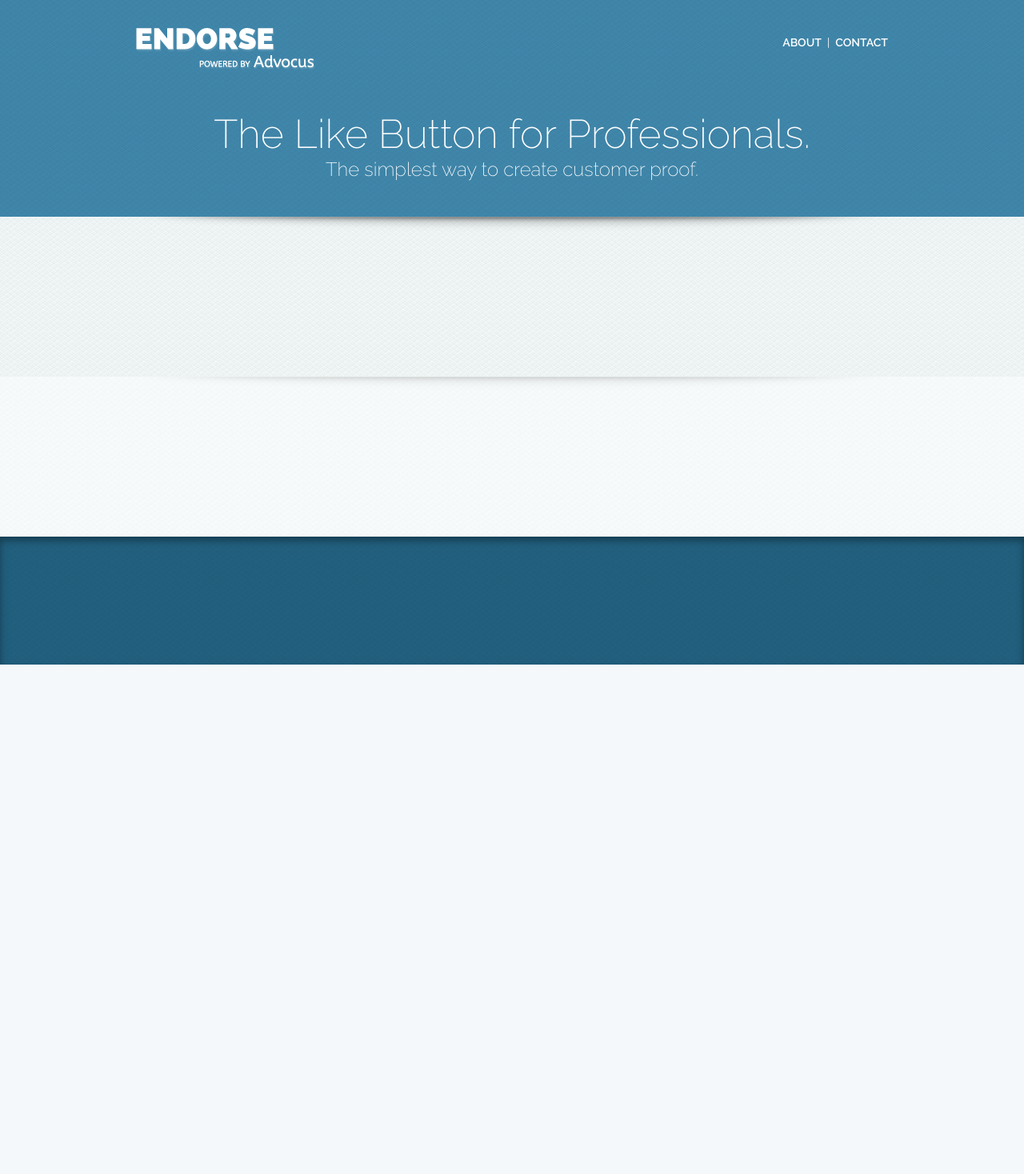
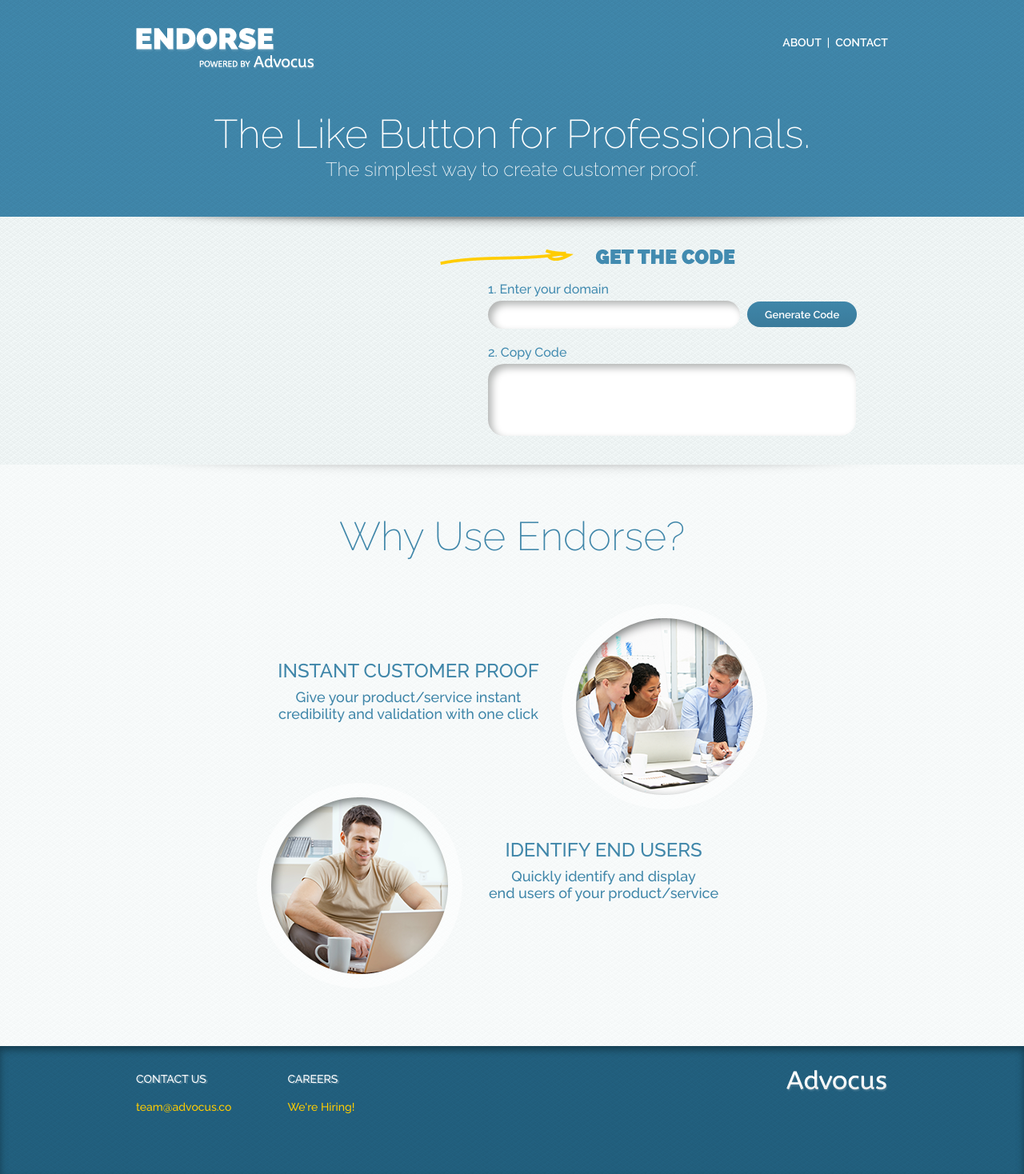
Before and after one commit to rporeilly/Advocus, a PHP site: page / in a window 1280 px wide. Shown: the whole page at 80% size. Before the commit the page ends 831 px from the top, so only its background shows below. Run offline with PHP 8.4, Linux system fonts and the light colour scheme.

Commit message:
Laying out homepage

```diff
--- a/css/style.css
+++ b/css/style.css
@@ -1,7 +1,18 @@
 body {
   font-family: 'Raleway', sans-serif;
+  font-weight: 500;
   margin: 0;
   padding: 0;
+}
+
+::-moz-selection {
+background-color: #ffcc00;
+color: #ffffff;
+}
+
+::selection {
+background-color: #ffcc00;
+color: #ffffff;
 }
 
 h1 {
@@ -14,6 +25,32 @@ h2 {
   font-style: 25px;
   font-weight: 200;
   text-align: center;
+}
+
+a {
+  text-decoration: none;
+}
+
+a:hover {
+  text-decoration: underline;
+}
+
+label {
+  color: #428bb0;
+  font-size: 16px;
+}
+
+input,
+textarea {
+  border: none;
+  -webkit-border-radius: 20px;
+  -moz-border-radius: 20px;
+  border-radius: 20px;
+  -moz-box-shadow: inset 5px 5px 10px #b4b6b5;
+  -webkit-box-shadow: inset 5px 5px 10px #b4b6b5;
+  box-shadow: inset 5px 5px 10px #b4b6b5;
+  padding: 10px 15px;
+  margin-top: 5px;
 }
 
 #header-inner,
@@ -49,7 +86,6 @@ h2 {
 
 #branding .links a {
   color: #fff;
-  text-decoration: none;
   font-weight: 600;
   text-transform: uppercase;
 }
@@ -87,15 +123,157 @@ h2 {
   z-index: 2;
 }
 
+#highlight-inner {
+  width: 940px;
+  margin: 0 auto;
+  min-height: 310px;
+}
+
+#highlight-wrapper {
+  float: left;
+}
+
+#widget {
+  width: 335px;
+  height: 120px;
+  float: left;
+}
+
+#get-code {
+  width: 470px;
+  float: right;
+  margin: 40px 30px 0 0;
+}
+
+input#domain {
+  height: 15px;
+  width: 285px;
+  margin-bottom: 20px;
+}
+
+textarea#copy-code {
+  height: 70px;
+  width: 430px;
+  resize: none;
+}
+
+#get-code img {
+  margin-bottom: 20px;
+  margin-left: -60px;
+}
+
+#get-code a {
+  color: #fff;
+  margin-left: 5px;
+  padding: 9px 22px 8px;
+  font-size: 13px;
+  font-weight: 600;
+  background-image: -ms-linear-gradient(top, #3f86a9 0%, #3a7b9b 100%);
+  background-image: -moz-linear-gradient(top, #3f86a9 0%, #3a7b9b 100%);
+  background-image: -o-linear-gradient(top, #3f86a9 0%, #3a7b9b 100%);
+  background-image: -webkit-gradient(linear, left top, left bottom, color-stop(0, #3f86a9), color-stop(1, #3a7b9b));
+  background-image: -webkit-linear-gradient(top, #3f86a9 0%, #3a7b9b 100%);
+  background-image: linear-gradient(to bottom, #3f86a9 0%, #3a7b9b 100%);
+  -webkit-border-radius: 20px;
+  -moz-border-radius: 20px;
+  border-radius: 20px;
+}
+
 #content {
   min-height: 200px;
   background: url(../images/white-bg.png) repeat;
+  color: #3f86a9;
+}
+
+#content-inner {
+  width: 940px;
+  margin: 0 auto;
+  padding: 60px 0 30px;
+}
+
+#content h1 {
+  color: #3f86a9;
+  margin-top: 0;
+}
+
+#content h3 {
+  font-size: 24px;
+  text-transform: uppercase;
+  font-weight: 500;
+  margin-bottom: -10px;
+}
+
+#content p {
+  font-size: 18px;
+}
+
+.block {
+  width: 640px;
+  height: 260px;
+  margin: 0 auto;
+}
+
+.block img {
+  position: relative;
+  top: -70px
+}
+
+.img-right {
+  position: relative;
+  top: 90px;
+}
+
+.img-left {
+  position: relative;
+  top: 30px;
+}
+
+.copy {
+  text-align: center;
+}
+
+.img-left img {
+  float: left;
+  margin-right: -30px;
+}
+
+.img-right img {
+  float: right;
 }
 
 #footer {
   min-height: 160px;
   background: url(../images/footer-bg.png) repeat;
-  -moz-box-shadow:    inset 0 5px 10px #153d50;
+  -moz-box-shadow: inset 0 5px 10px #153d50;
   -webkit-box-shadow: inset 0 5px 10px #153d50;
-  box-shadow:         inset 0 5px 10px #153d50;
+  box-shadow: inset 0 5px 10px #153d50;
 }
+
+#footer h4 {
+  font-size: 14px;
+  color: #fff;
+  text-transform: uppercase;
+  font-weight: 500;
+  -moz-text-shadow: 2px 1px 1px #638da2;
+  -webkit-text-shadow: 2px 1px 1px #638da2;
+  text-shadow: 2px 1px 1px #638da2;
+}
+
+#footer a {
+  color: #ffcc00;
+  font-size: 14px;
+}
+
+#footer-inner img {
+  float: right;
+  margin-top: 30px;
+}
+
+#footer-links {
+  float: left;
+}
+
+#footer-links .link {
+  float: left;
+  margin: 15px 70px 0 0;
+}
--- a/index.html
+++ b/index.html
@@ -4,7 +4,7 @@
 
 <head>
   <meta charset="utf-8">
-  <title>Title</title>
+  <title>Endorse | Powered by Advocus</title>
   <meta name="description" content="">
   <link href='http://fonts.googleapis.com/css?family=Raleway:400,200,300,700,600,500' rel='stylesheet' type='text/css'>
   <link rel="stylesheet" href="css/style.css">
@@ -16,7 +16,7 @@
         <div id="branding">
           <img id="logo" src="images/logo.png" alt="Advocus Logo" />
           <div class="links">
-            <a href="#">About</a>&nbsp;&nbsp;|&nbsp;&nbsp;<a href="#">Contact</a>
+            <a href="#">About</a>&nbsp;&nbsp;|&nbsp;&nbsp;<a href="mailto:team@advocus.co">Contact</a>
           </div>
         </div>
         <h1>The Like Button for Professionals.</h1>
@@ -25,19 +25,51 @@
     </div>
     <div id="header-shadow"></div>
     <div id ="highlight">
-      <div id="hightlight-inner">
-
+      <div id="highlight-inner">
+        <div id="widget"></div>
+        <div id="get-code">
+          <img src="images/get-code.png" /><br />
+          <label>1. Enter your domain</label><br />
+          <input type="text" id="domain"></input>
+          <a href="#">Generate Code</a><br />
+          <label>2. Copy Code</label><br />
+          <textarea id="copy-code"></textarea>
+        </div>
       </div>
     </div>
     <div id="highlight-shadow"></div>
     <div id="content">
       <div id="content-inner">
-
+        <h1>Why Use Endorse?</h1>
+        <div class="block img-right">
+          <img src="images/blurb-top.png" />
+          <div class="copy">
+            <h3>Instant Customer Proof</h3>
+            <p>Give your product/service instant<br />credibility and validation with one click</p>
+          </div>
+        </div>
+        <div class="block img-left">
+          <img src="images/blurb-bottom.png" />
+          <div class="copy">
+            <h3>Identify End Users</h3>
+            <p>Quickly identify and display<br />end users of your product/service</p>
+          </div>
+        </div>
       </div>
     </div>
     <div id="footer">
       <div id="footer-inner">
-
+        <div id="footer-links">
+          <div class="link">
+            <h4>Contact Us</h4>
+            <a href="mailto:team@advocus.co">team@advocus.co</a>
+          </div>
+          <div class="link">
+            <h4>Careers</h4>
+            <a href="#">We're Hiring!</a>
+          </div>
+        </div>
+        <img src="images/footer-logo.png" alt="Advocus Logo" />
       </div>
     </div>
   </body>
```
Also changed, not shown: images/blurb-bottom.png (added), images/blurb-top.png (added), images/footer-logo.png (added), images/get-code.png (added).
